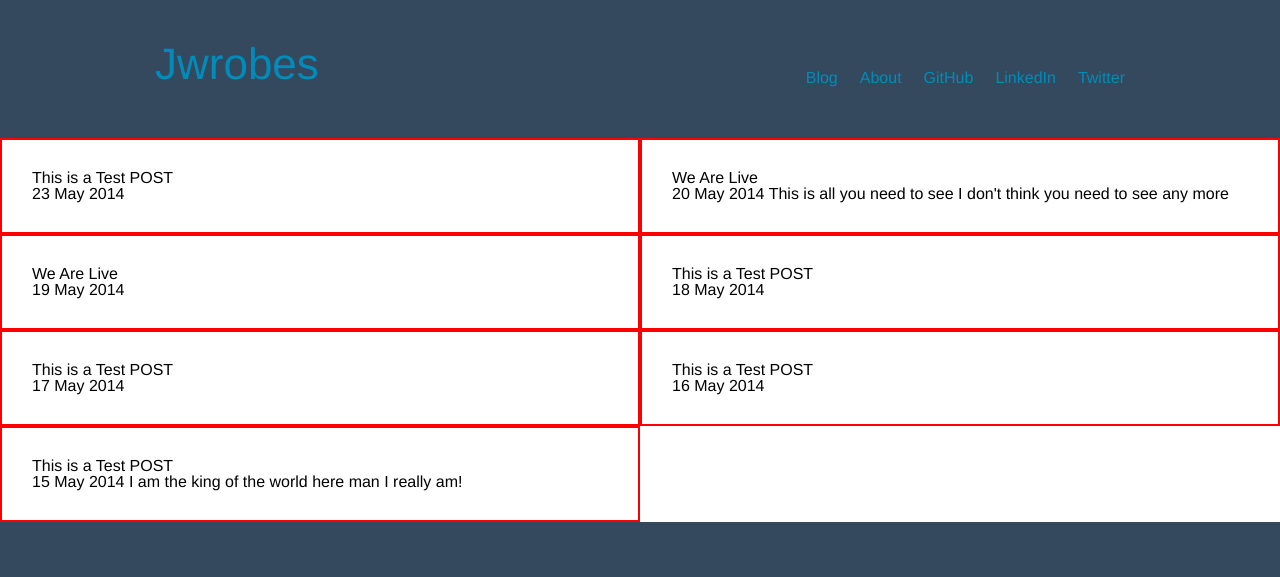
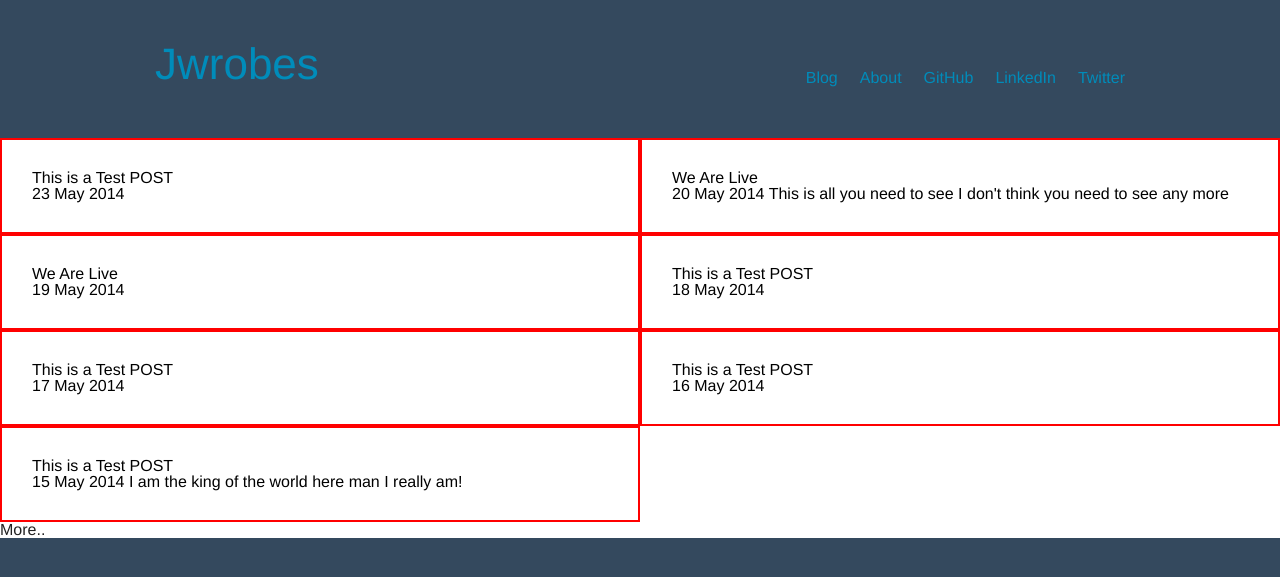
Before and after one commit to jwrobes/jwrobes.github.io, a Jekyll site: the page built from blog.html, in a window 1280 px wide. Shown: the top 577 px of the page. Built offline with Jekyll 4.4.1, drawn with Linux system fonts in a browser that asks for light colours.

Commit message:
Updated classes for container for posts and added end div

```diff
--- a/blog.html
+++ b/blog.html
@@ -2,15 +2,16 @@
 layout: master
 title: Blog
 ---
-<div class="posts" id= "recent-posts">
-	{% for post in site.posts limit: 8 %}
-  <a href='{{post.url}}'class='post'>
+<div class="posts">
+	<div class="container full-bleed" id= "recent-posts">
+		{% for post in site.posts limit: 8 %}<a href='{{post.url}}'class='post'>
 	  	<div class="padded_content">
 		  	<div class="title">{{post.title}}</div>
 		    <span class='date'>{{post.date | date_to_string}}</span>
 		    <span class='body'>{{post.description}}</span>
 		  </div>
-	</a>
-{% endfor %}
+		</a>{% endfor %}
 		<div class="breaker"></div>
+		<div class="end">More..</div>
 	</div>
+</div>
```
Lines whose indentation alone changed are shown as unchanged.
